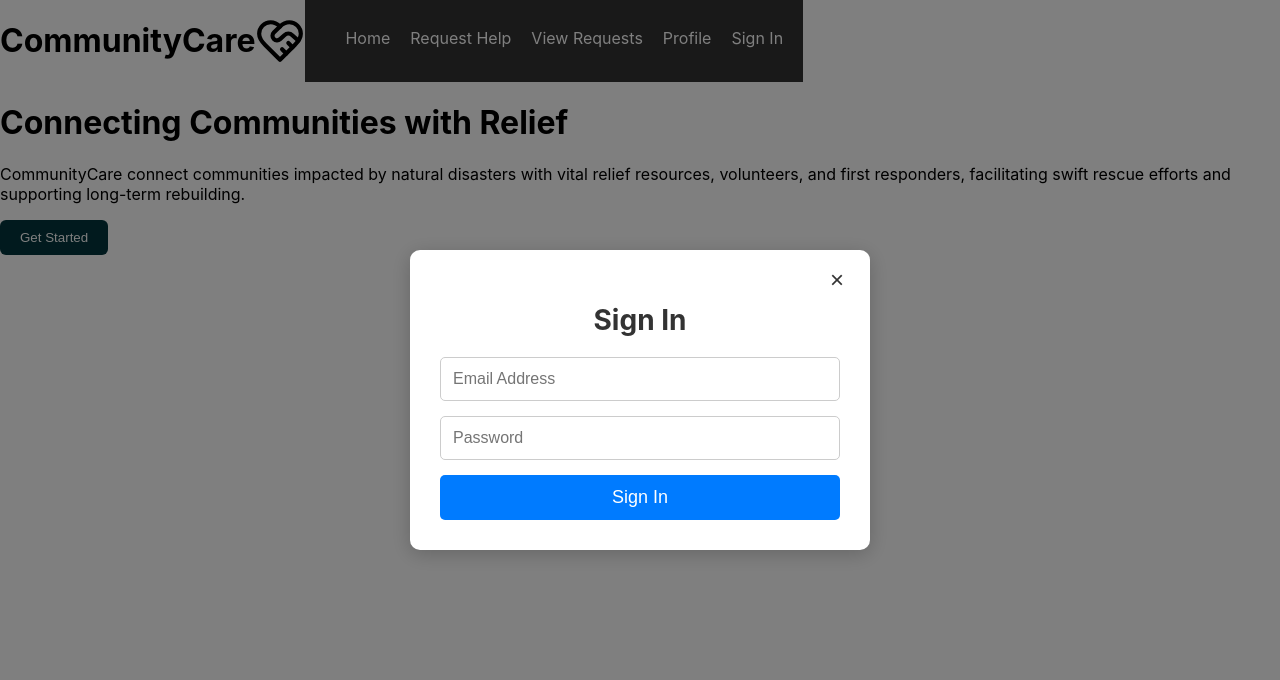
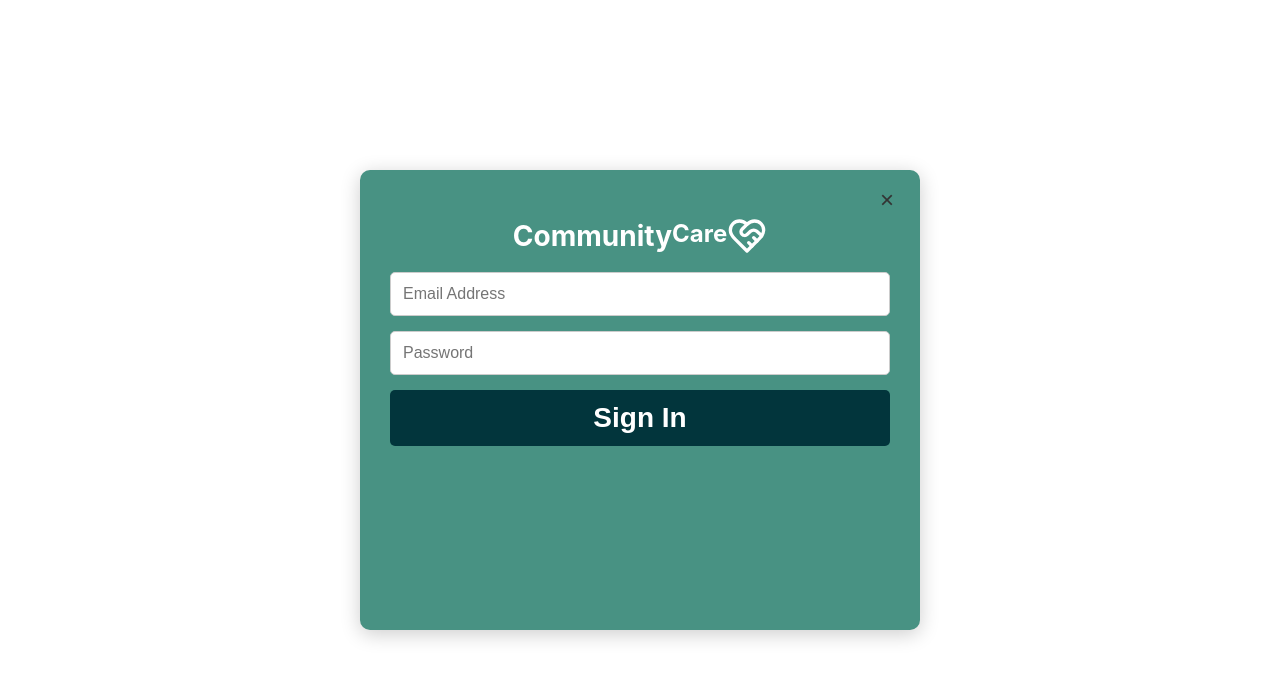
Before and after one commit to Brilynd/CommunityCare, a React (Create React App) app in the folder communitycare_frontend/: page / in a window 1280 px wide. Both pictures are taken after a click on the element "Sign In". Shown: the top 680 px of the page. Built offline with nearby package versions, Linux system fonts and the light colour scheme.

Commit message:
signin css update

```diff
--- a/communitycare_frontend/src/components/SignIn.css
+++ b/communitycare_frontend/src/components/SignIn.css
@@ -5,7 +5,7 @@
   left: 0;
   width: 100%;
   height: 100%;
-  background: rgba(0, 0, 0, 0.5); /* Transparent black background */
+  background: white; /* Transparent black background */
   display: flex;
   justify-content: center;
   align-items: center;
@@ -14,10 +14,11 @@
 
 /* Container for the popup */
 .popup-container {
-  background-color: #fff;
+  background-color: #489283;
   padding: 30px;
   border-radius: 10px;
-  width: 400px;
+  width: 500px;
+  height: 400px;
   box-shadow: 0px 4px 20px rgba(0, 0, 0, 0.2);
   position: relative;
   display: flex;
@@ -41,11 +42,18 @@
   color: #ff0000;
 }
 
-h2 {
+.header{
+  display: flex;
+  align-items: center;
+}
+
+.secondaryLogoTxt{
+  color: white;
+  font-size: 24px;
+}
+.primaryLogoTxt{
+  color: white;
   font-size: 28px;
-  color: #333;
-  margin-bottom: 20px;
-  text-align: center;
 }
 
 form {
@@ -67,14 +75,15 @@ input {
 
 input:focus {
   outline: none;
-  border-color: #007bff;
+  border: 2px solid black;
 }
 
 .signin-btn {
-  background-color: #007bff;
+  background-color: #02353C;
   color: white;
   padding: 12px;
-  font-size: 18px;
+  font-size: 28px;
+  font-weight: bold;
   border: none;
   border-radius: 5px;
   cursor: pointer;
@@ -82,13 +91,14 @@ input:focus {
 }
 
 .signin-btn:hover {
-  background-color: #0056b3;
+  background-color: #FFFFFF85;
 }
 
 /* Styling for error messages */
 .error-message {
-  color: red;
-  font-size: 14px;
+  color: darkred;
+  font-size: 16px;
+  font-weight: bold;
   margin-top: -10px;
   margin-bottom: 10px;
   text-align: left;
--- a/communitycare_frontend/src/components/SignIn.jsx
+++ b/communitycare_frontend/src/components/SignIn.jsx
@@ -1,5 +1,6 @@
 import React, { useState } from "react";
 import "./SignIn.css";
+import {HeartHandshake} from "lucide-react";
 
 const SignIn = ({signInPopup,toggleSignInPopup}) => {
   const [password, setPassword] = useState("");
@@ -39,7 +40,10 @@ const SignIn = ({signInPopup,toggleSignInPopup}) => {
             <button className="close-btn" onClick={toggleSignInPopup}>
               &times;
             </button>
-            <h2>Sign In</h2>
+            <div className="header">
+            <h1 className='primaryLogoTxt'>Community<p className='secondaryLogoTxt'>Care</p></h1>
+            <HeartHandshake color='white' size="40" />
+            </div>
             <form onSubmit={handleSubmit}>
               <input type="email" placeholder="Email Address" required />
               <input
```
